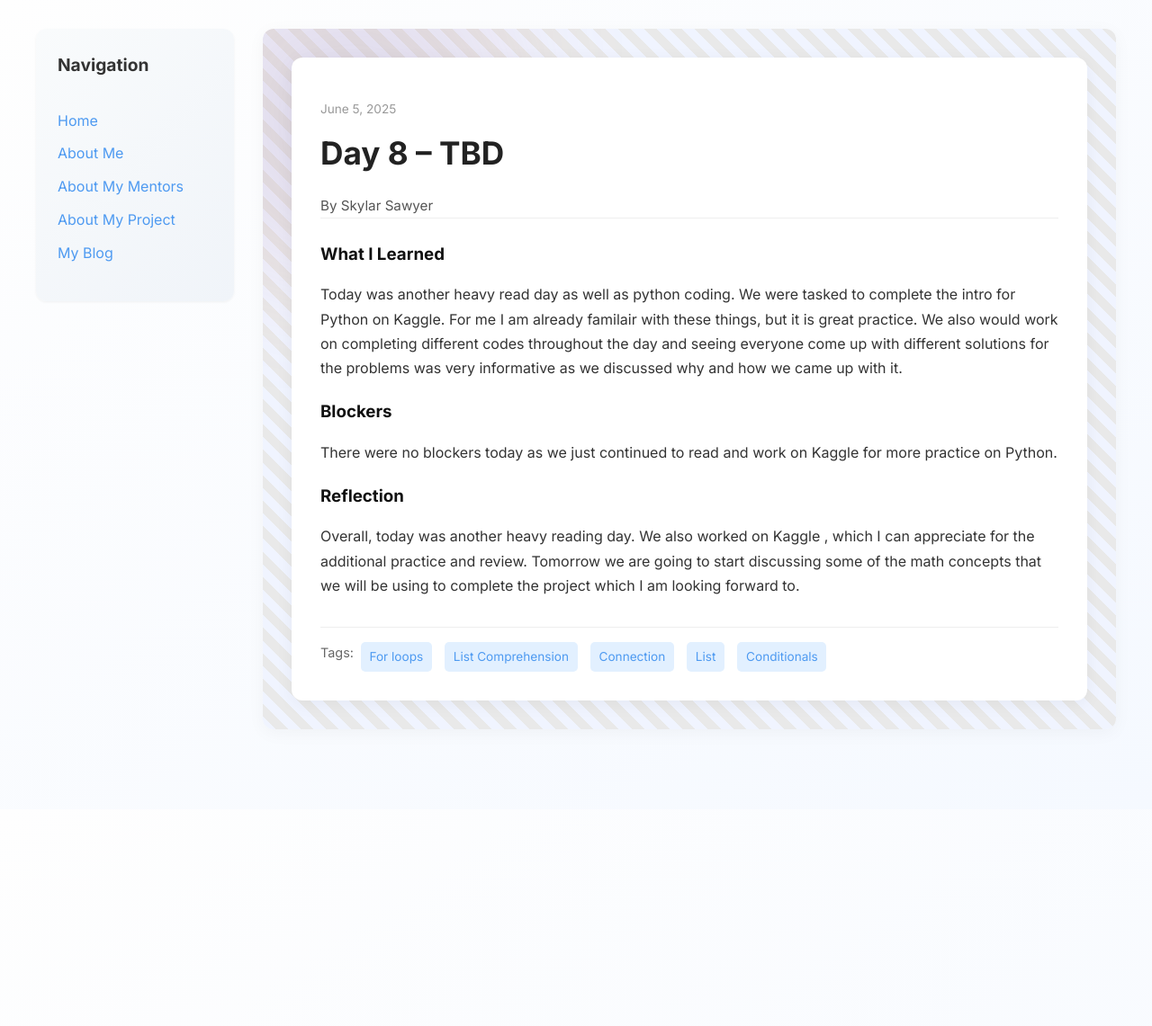
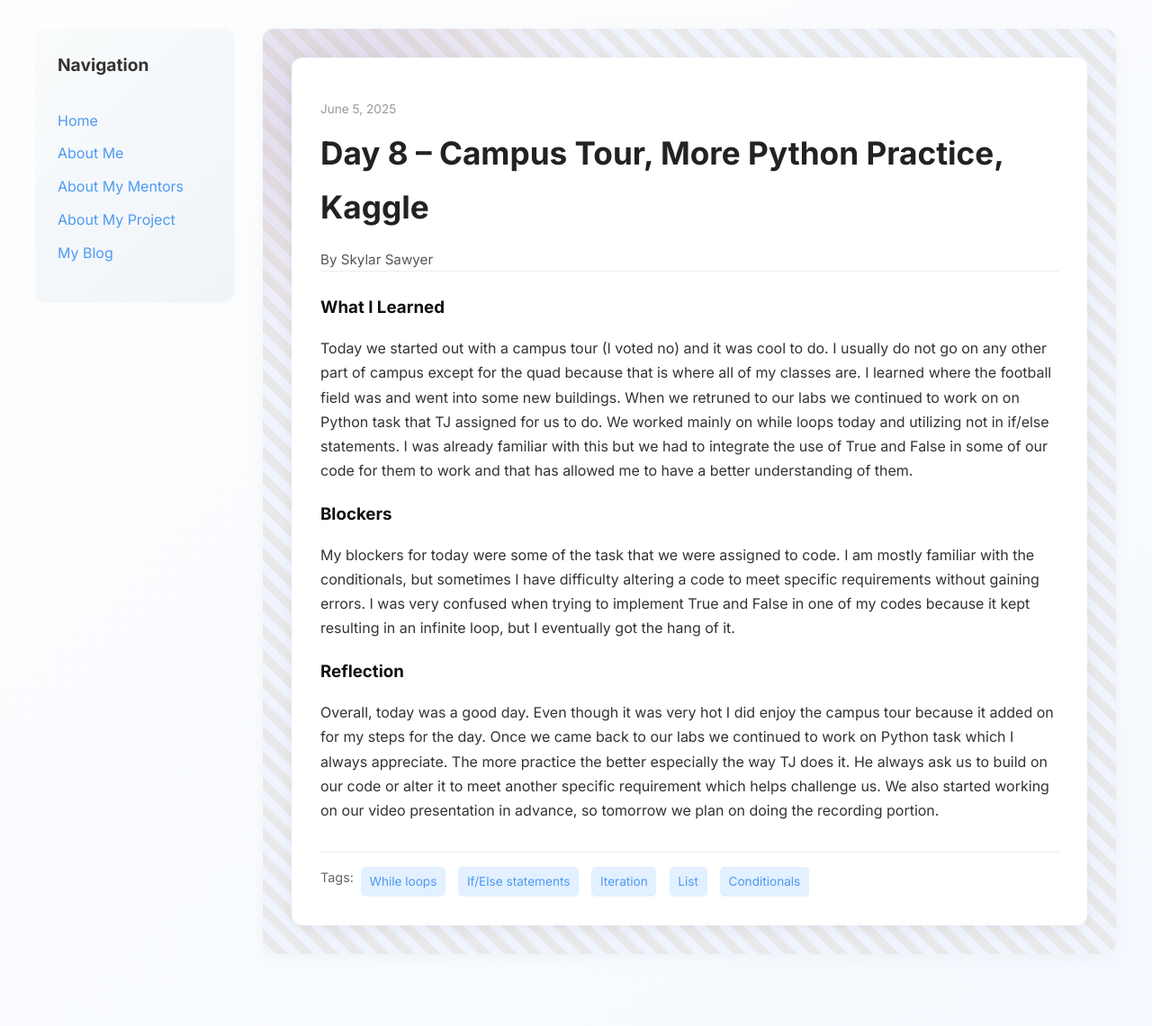
Before and after one commit to skysaw13/skysaw13.github.io, a Jekyll site: the page built from _posts/2025-06-05-day-8.md, in a window 1280 px wide. Shown: the whole page at 90% size. Built offline with Jekyll 4.4.1, drawn with Linux system fonts in a browser that asks for light colours; before the commit the page ends 900 px from its top, so only the background shows below that.

Commit message:
Update 2025-06-05-day-8.md

```diff
--- a/_posts/2025-06-05-day-8.md
+++ b/_posts/2025-06-05-day-8.md
@@ -1,17 +1,17 @@
 ---
 layout: post
-title: "Day 8 – TBD"
+title: "Day 8 – Campus Tour, More Python Practice, Kaggle"
 date: 2025-06-05
 author: Skylar Sawyer
 permalink: /day8.html
-tags: ["For loops", "List Comprehension", "Connection", "List", "Conditionals"]
+tags: ["While loops", "If/Else statements", "Iteration", "List", "Conditionals"]
 
 what_i_learned: |
-  Today was another heavy read day as well as python coding. We were tasked to complete the intro for Python on Kaggle. For me I am already familair with these things, but it is great practice. We also would work on completing different codes throughout the day and seeing everyone come up with different solutions for the problems was very informative as we discussed why and how we came up with it.
+  Today we started out with a campus tour (I voted no) and it was cool to do. I usually do not go on any other part of campus except for the quad because that is where all of my classes are. I learned where the football field was and went into some new buildings. When we retruned to our labs we continued to work on on Python task that TJ assigned for us to do. We worked mainly on while loops today and utilizing not in if/else statements. I was already familiar with this but we had to integrate the use of True and False in some of our code for them to work and that has allowed me to have a better understanding of them.
 
 blockers: |
-   There were no blockers today as we just continued to read and work on Kaggle for more practice on Python.
+   My blockers for today were some of the task that we were assigned to code. I am mostly familiar with the conditionals, but sometimes I have difficulty altering a code to meet specific requirements without gaining errors. I was very confused when trying to implement True and False in one of my codes because it kept resulting in an infinite loop, but I eventually got the hang of it.
 
 reflection: |
-  Overall, today was another heavy reading day. We also worked on Kaggle , which I can appreciate for the additional practice and review. Tomorrow we are going to start discussing some of the math concepts that we will be using to complete the project which I am looking forward to.
+  Overall, today was a good day. Even though it was very hot I did enjoy the campus tour because it added on for my steps for the day. Once we came back to our labs we continued to work on Python task which I always appreciate. The more practice the better especially the way TJ does it. He always ask us to build on our code or alter it to meet another specific requirement which helps challenge us. We also started working on our video presentation in advance, so tomorrow we plan on doing the recording portion.
 ---
```
